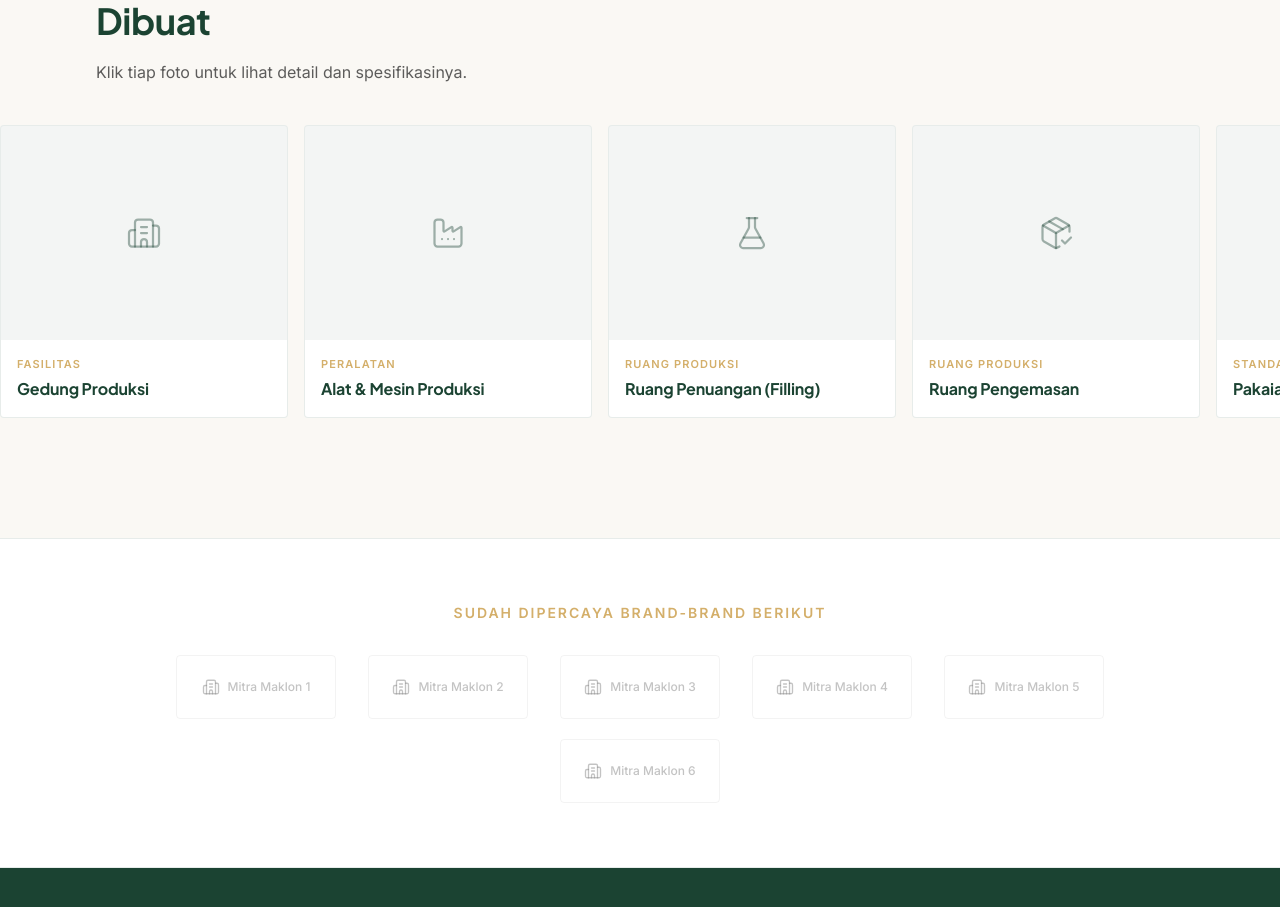
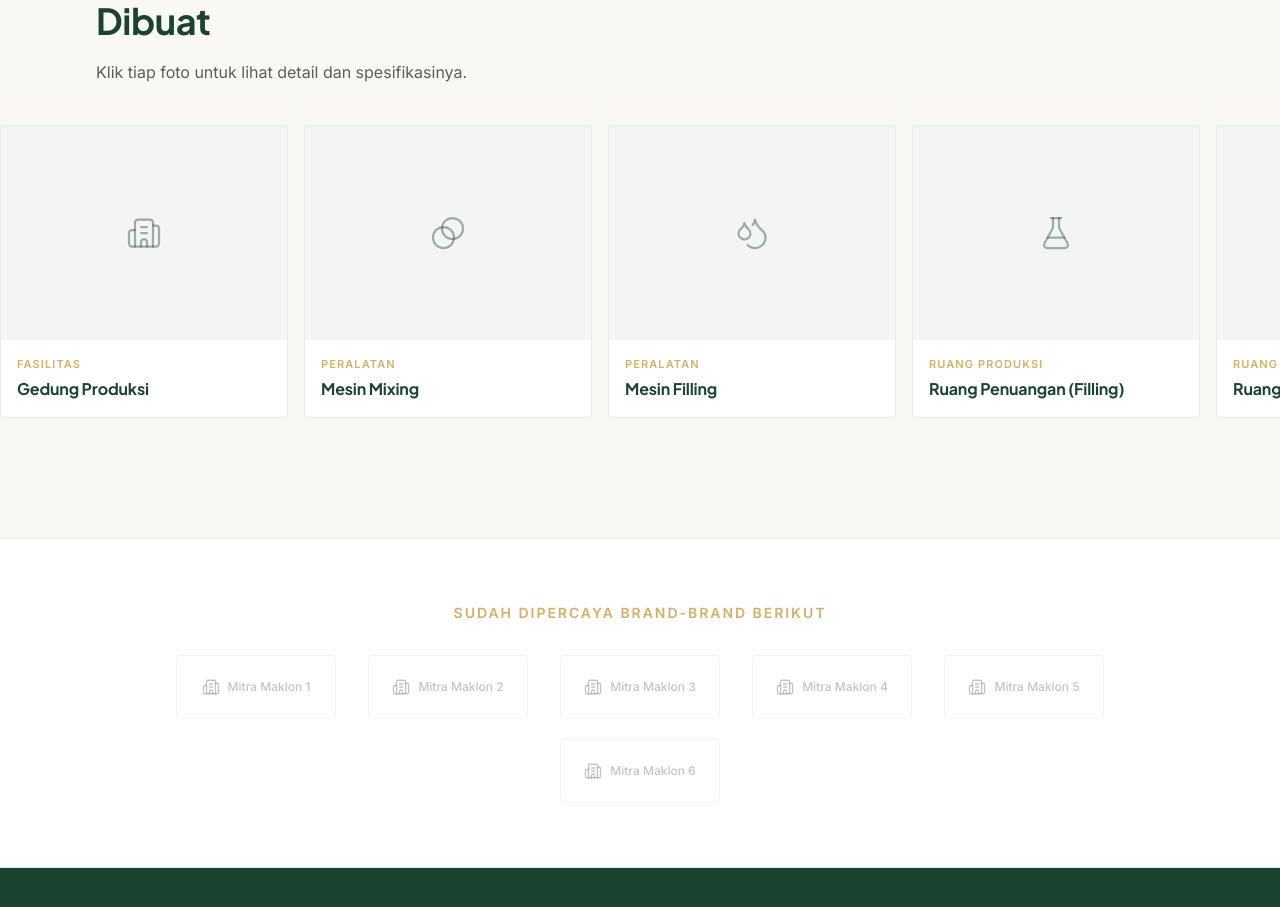
Before and after one commit to bael850/alwaliy-maklon, a React (Vite) app: page / in a window 1280 px wide. Shown: the part 2988-3895 px from the top of the page. Built offline with nearby package versions, Linux system fonts and the light colour scheme.

Commit message:
facility gallery

```diff
--- a/src/components/sections/FacilityGallery.tsx
+++ b/src/components/sections/FacilityGallery.tsx
@@ -2,6 +2,8 @@ import { useEffect, useState } from "react";
 import {
   Building2,
   Factory,
+  Blend,
+  Droplets,
   FlaskConical,
   PackageCheck,
   Shirt,
@@ -45,18 +47,38 @@ const FACILITY_ITEMS: FacilityItem[] = [
       { label: "Standar", value: "CPOTB" },
     ],
   },
+
+  /* ── "Alat Tempur" produksi — dipecah per mesin, masing-masing punya
+     spek sendiri, biar keliatan konkret ke calon klien (bukan cuma
+     klaim generik "punya alat produksi"). Tambah mesin lain di masa
+     depan tinggal duplikat pola item di bawah ini. ── */
   {
-    id: "alat-produksi",
+    id: "mesin-mixing",
     category: "Peralatan",
-    title: "Alat & Mesin Produksi",
-    icon: Factory,
+    title: "Mesin Mixing",
+    icon: Blend,
     description:
-      "Peralatan produksi untuk mengolah bahan baku herbal dan madu menjadi produk jadi, mulai dari pencampuran, pemasakan, hingga pengisian ke kemasan.",
+      "Mesin pencampur untuk mengolah dan menghomogenkan bahan baku herbal maupun madu sebelum masuk tahap pengisian, memastikan komposisi tiap batch konsisten.",
     specs: [
       { label: "Kapasitas", value: "Detail akan diperbarui" },
+      { label: "Fungsi", value: "Homogenisasi bahan baku" },
       { label: "Perawatan", value: "Terjadwal & terdokumentasi" },
     ],
   },
+  {
+    id: "mesin-filling",
+    category: "Peralatan",
+    title: "Mesin Filling",
+    icon: Droplets,
+    description:
+      "Mesin pengisian untuk menuang produk cair, madu, maupun serbuk ke dalam kemasan secara presisi dan higienis, menjaga takaran tiap unit tetap konsisten.",
+    specs: [
+      { label: "Kapasitas", value: "Detail akan diperbarui" },
+      { label: "Fungsi", value: "Pengisian ke kemasan" },
+      { label: "Perawatan", value: "Terjadwal & terdokumentasi" },
+    ],
+  },
+
   {
     id: "ruang-penuangan",
     category: "Ruang Produksi",
```
